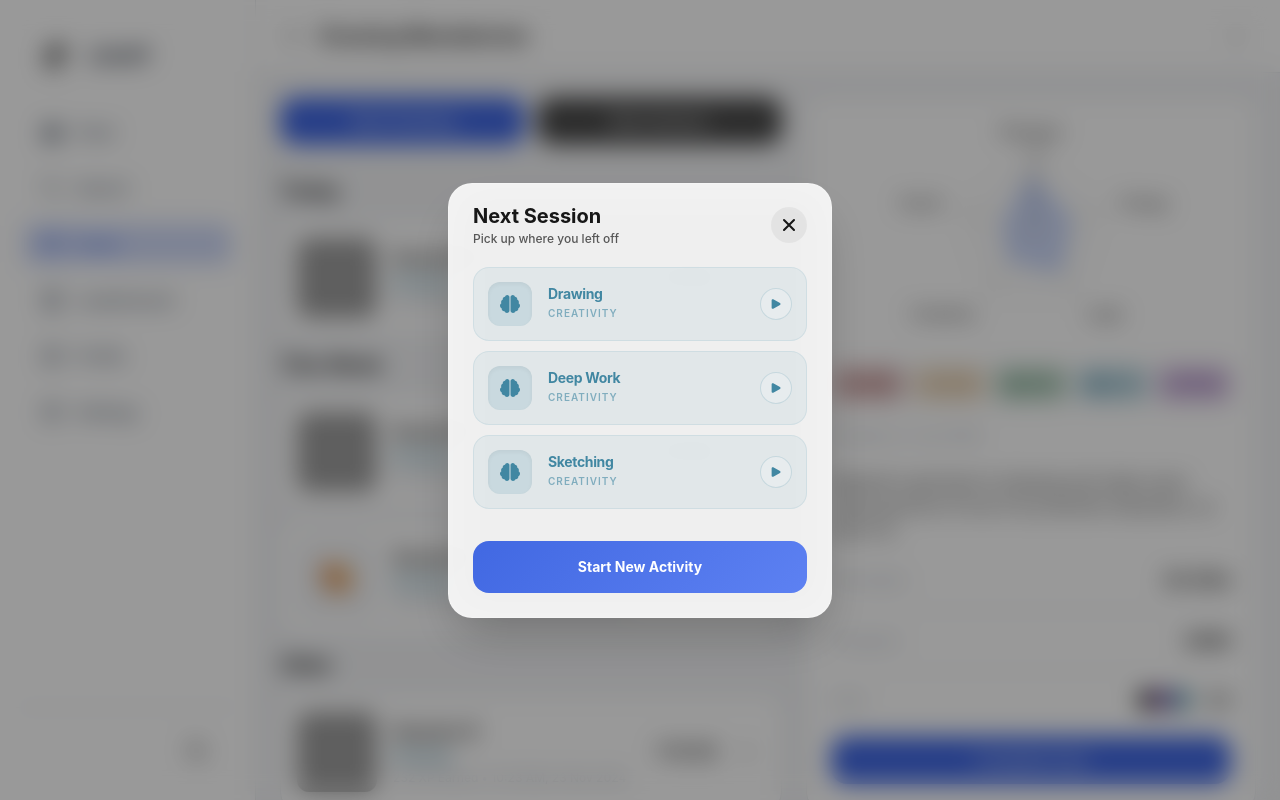
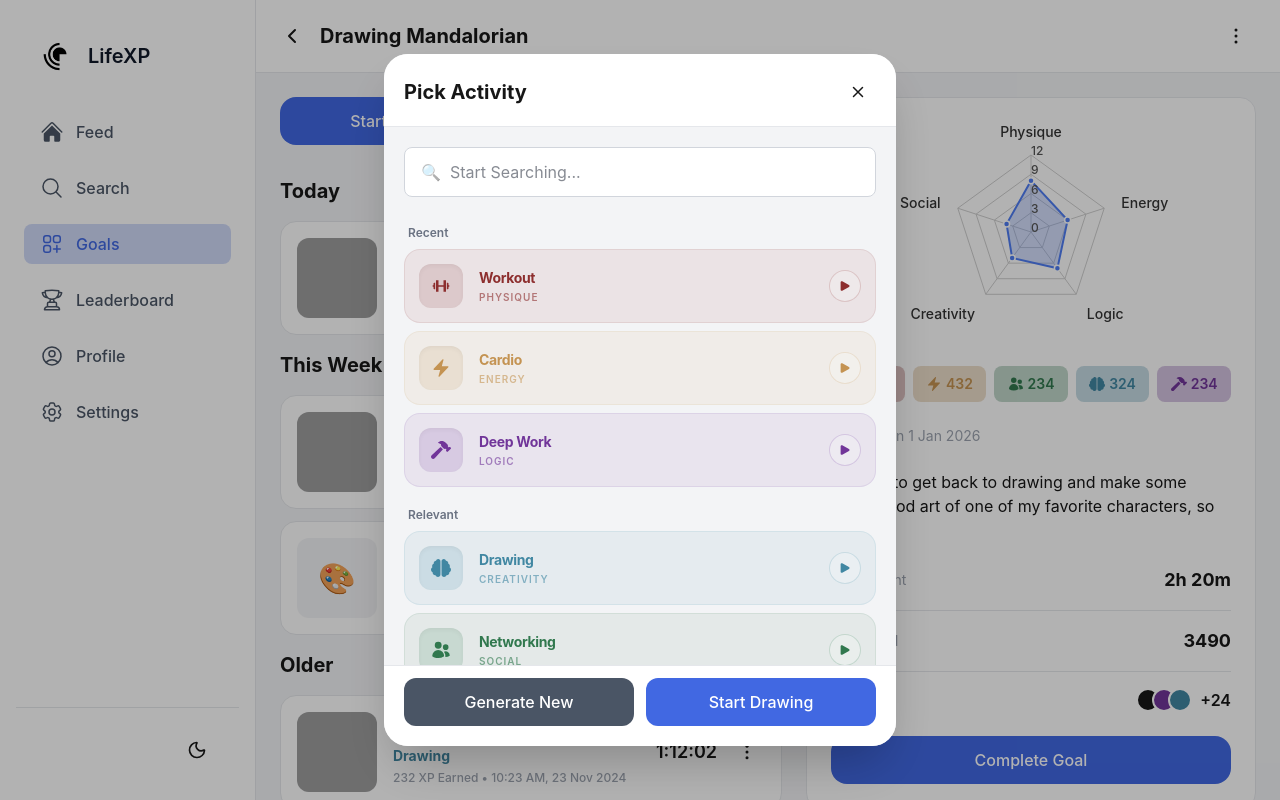
Before and after one commit to LifeXP-App/lifexp_frontend, a Next.js app: page /goals/1 in a window 1280 px wide. Both pictures are taken after a click on the button "New Session". Built offline with nearby package versions, Linux system fonts and the light colour scheme; grey boxes are pictures that could not be loaded.

Commit message:
fix ne activity popup

```diff
--- a/app/(main)/goals/[goalId]/page.tsx
+++ b/app/(main)/goals/[goalId]/page.tsx
@@ -518,7 +518,7 @@
               style={{
                 backgroundColor: '#4a4a4a',
               }}
-              onClick={() => setIsNewSessionPopupOpen(true)}
+              onClick={() => handleOpenNewActivity()}
             >
               New Session
             </button>
@@ -594,7 +594,7 @@
                 style={{
                   backgroundColor: '#4a4a4a',
                 }}
-                onClick={() => setIsNewSessionPopupOpen(true)}
+                onClick={() => setIsNewActivityModalOpen(true)}
               >
                 New Session
               </button>
--- a/src/components/goals/ActivityResult.tsx
+++ b/src/components/goals/ActivityResult.tsx
@@ -20,26 +20,64 @@
   const meta = ACTIVITY_META[activity.type];
 
   return (
+
+
      <button
+                  key={activity.id}
                    onClick={() => onSelect(activity)}
-      className="w-full flex items-center justify-between p-4 rounded-2xl transition-all cursor-pointer group"
+                  className="w-full flex items-center justify-between p-3.5 rounded-2xl transition-all cursor-pointer group relative overflow-hidden active:scale-[0.98]"
                   style={{
-        backgroundColor: `rgba(${meta.cssColorVarRgb}, 0.2)`,
+                    backgroundColor: `rgba(${meta.cssColorVarRgb}, 0.08)`,
+                    border: `1px solid rgba(${meta.cssColorVarRgb}, 0.1)`,
                   }}
                 >
-      <div className="flex items-center gap-3">
-        <div style={{ color: meta.cssColorVar }}>{meta.icon}</div>
+                  <div
+                    className="absolute inset-0 opacity-0 group-hover:opacity-100 transition-opacity bg-gradient-to-r from-transparent via-white/5 to-transparent pointer-events-none"
+                    style={{
+                      background: `linear-gradient(90deg, transparent, rgba(${meta.cssColorVarRgb}, 0.05), transparent)`,
+                    }}
+                  />
 
+                  <div className="flex items-center gap-4 relative z-10">
+                    <div
+                      className="w-11 h-11 rounded-xl flex items-center justify-center shadow-inner"
+                      style={{
+                        backgroundColor: `rgba(${meta.cssColorVarRgb}, 0.15)`,
+                      }}
+                    >
+                      <div
+                        className="scale-125"
+                        style={{ color: meta.cssColorVar }}
+                      >
+                        {meta.icon}
+                      </div>
+                    </div>
+                    <div className="flex flex-col items-start ">
                       <span
-          className="text-base font-semibold"
+                        className="text-sm font-bold tracking-tight"
                         style={{ color: meta.cssColorVar }}
                       >
                         {activity.name}
                       </span>
+                      <span
+                        className="text-[10px] font-semibold opacity-60 uppercase tracking-widest mt-0.5"
+                        style={{ color: meta.cssColorVar }}
+                      >
+                        {meta.label}
+                      </span>
+                    </div>
                   </div>
 
-      <div className="w-8 h-8 rounded-full bg-white/40 flex items-center justify-center group-hover:scale-110 transition-transform">
-        <PlayIcon className="w-4 h-4 text-gray-800" />
+                  <div
+                    className="w-8 h-8 rounded-full flex items-center justify-center transition-all bg-white/20 dark:bg-black/10 group-hover:bg-white/50 dark:group-hover:bg-black/20 "
+                    style={{
+                      border: `1px solid rgba(${meta.cssColorVarRgb}, 0.2)`,
+                    }}
+                  >
+                    <PlayIcon
+                      className="w-3.5 h-3.5"
+                      style={{ color: meta.cssColorVar }}
+                    />
                   </div>
                 </button>
   );
--- a/src/components/goals/NewSessionPopup.tsx
+++ b/src/components/goals/NewSessionPopup.tsx
@@ -36,7 +36,7 @@
 
   return (
     <div
-      className="fixed inset-0 bg-black/40 backdrop-blur-md z-50 flex items-center justify-center p-4 animate-in fade-in duration-300"
+      className="fixed inset-0 bg-black/30 z-50 flex items-center justify-center p-4 animate-in fade-in duration-300"
       onClick={onClose}
     >
       <div
@@ -47,7 +47,7 @@
         <div className="flex items-center justify-between px-6 py-5">
           <div>
             <h2 className="text-xl font-bold text-foreground dark:text-white leading-tight">
-              Next Session
+              Start Session
             </h2>
             <p className="text-xs text-muted-foreground font-medium mt-0.5 opacity-70">
               Pick up where you left off
@@ -56,7 +56,7 @@
           <button
             type="button"
             onClick={onClose}
-            className="w-9 h-9 flex items-center justify-center rounded-full bg-black/5 dark:bg-white/5 hover:bg-black/10 dark:hover:bg-white/10 transition-all cursor-pointer"
+            className="w-9 h-9 flex items-center justify-center rounded-full bg-black/5 dark:bg-white/5  transition-all cursor-pointer"
             aria-label="Close"
           >
             <svg width="20" height="20" viewBox="0 0 24 24" fill="none">
@@ -107,7 +107,7 @@
                         {meta.icon}
                       </div>
                     </div>
-                    <div className="flex flex-col items-start translate-y-[-1px]">
+                    <div className="flex flex-col items-start ">
                       <span
                         className="text-sm font-bold tracking-tight"
                         style={{ color: meta.cssColorVar }}
@@ -124,7 +124,7 @@
                   </div>
 
                   <div
-                    className="w-8 h-8 rounded-full flex items-center justify-center transition-all bg-white/20 dark:bg-black/10 group-hover:bg-white/40 dark:group-hover:bg-black/20 group-hover:translate-x-1"
+                    className="w-8 h-8 rounded-full flex items-center justify-center transition-all bg-white/20 dark:bg-black/10 group-hover:bg-white/50 dark:group-hover:bg-black/20 "
                     style={{
                       border: `1px solid rgba(${meta.cssColorVarRgb}, 0.2)`,
                     }}
@@ -144,13 +144,13 @@
         <div className="p-6 pt-2">
           <button
             onClick={onNewActivity}
-            className="w-full py-4 rounded-2xl font-bold text-white transition-all cursor-pointer hover:shadow-[0_8px_20px_-8px_rgba(65,104,226,0.6)] active:scale-[0.97] flex items-center justify-center gap-2 group"
+            className="w-full py-3 rounded-2xl font-medium text-white transition-all cursor-pointer hover:shadow-[0_8px_20px_-8px_rgba(65,104,226,0.6)] active:scale-[0.97] flex items-center justify-center gap-2 group"
             style={{
               background:
                 "linear-gradient(135deg, var(--rookie-primary) 0%, #5d81f2 100%)",
             }}
           >
-            <span className="text-sm">Start New Activity</span>
+            <span >Start New Activity</span>
           </button>
         </div>
       </div>
--- /dev/null
+++ b/src/components/goals/NudgesLikesSection.tsx
@@ -0,0 +1,98 @@
+"use client";
+
+import Link from "next/link";
+
+type InteractionType = "nudge" | "like";
+
+type Interactions = {
+  id: string;
+  image: string;
+  username: string;
+
+  type: InteractionType; // ✅ moved here
+
+  goalTitle?: string;
+  activityName?: string;
+
+  date: string;
+  href: string;
+  rounded?: boolean;
+};
+
+type NudgesLikesSectionProps = {
+  interactions: Interactions[];
+};
+
+export function NudgesLikesSection({
+  interactions,
+}: NudgesLikesSectionProps) {
+  return (
+    <>
+      {/* NOTIFICATIONS */}
+      <div className="bg-white w-full p-6 mb-4 rounded-xl border-2 border-gray-200 dark:bg-dark-2 dark:border-gray-900">
+        <div className="flex justify-between items-center mb-4">
+          <p className="text-md font-semibold dark:text-white">Recent Interactions</p>
+
+
+        </div>
+
+        <div className="max-h-80 overflow-y-auto">
+          <ul className="flex flex-col gap-3">
+            {interactions.map((i) => (
+              <Link key={i.id} href={i.href}>
+                <li className="cursor-pointer">
+                  <div className="flex gap-4">
+                    <div className="relative w-12 h-12 flex-shrink-0">
+                        <img
+                            src={i.image}
+                            className={`h-12 w-12 object-cover aspect-square ${
+                            i.rounded ? "rounded-full" : "rounded-md"
+                            }`}
+                            loading="lazy"
+                            alt="profile"
+                        />
+
+                        {/* Emoji badge bottom-left */}
+                        <div
+                            className="absolute -bottom-1 -right-1 w-6 h-6 rounded-full flex items-center justify-center text-[16px] bg-white border"
+                            style={{ borderColor: "var(--border)" }}
+                        >
+                            {i.type === "nudge" ? "👋" : "❤️"}
+                        </div>
+                        </div>
+
+
+                    <div className="flex flex-col">
+                      <p className="text-base dark:text-white">
+                        <span className="font-semibold">{i.username}</span>{" "}
+                        {i.type === "nudge" ? (
+                          <>
+                            nudged you during your{" "}
+                            <span className="font-semibold">
+                              {i.activityName ?? "session"}
+                            </span>{" "}
+
+                          </>
+                        ) : (
+                          <>
+                            liked your goal{" "}
+                            <span className="font-semibold">
+                              {i.goalTitle ?? ""}
+                            </span>{" "}
+
+                          </>
+                        )}
+                      </p>
+
+                      <p className="text-gray-500 text-xs">{i.date}</p>
+                    </div>
+                  </div>
+                </li>
+              </Link>
+            ))}
+          </ul>
+        </div>
+      </div>
+    </>
+  );
+}
```
Also changed, not shown: app/(main)/goals/page.tsx (+65 -8 lines). Lines whose indentation alone changed are shown as unchanged.
